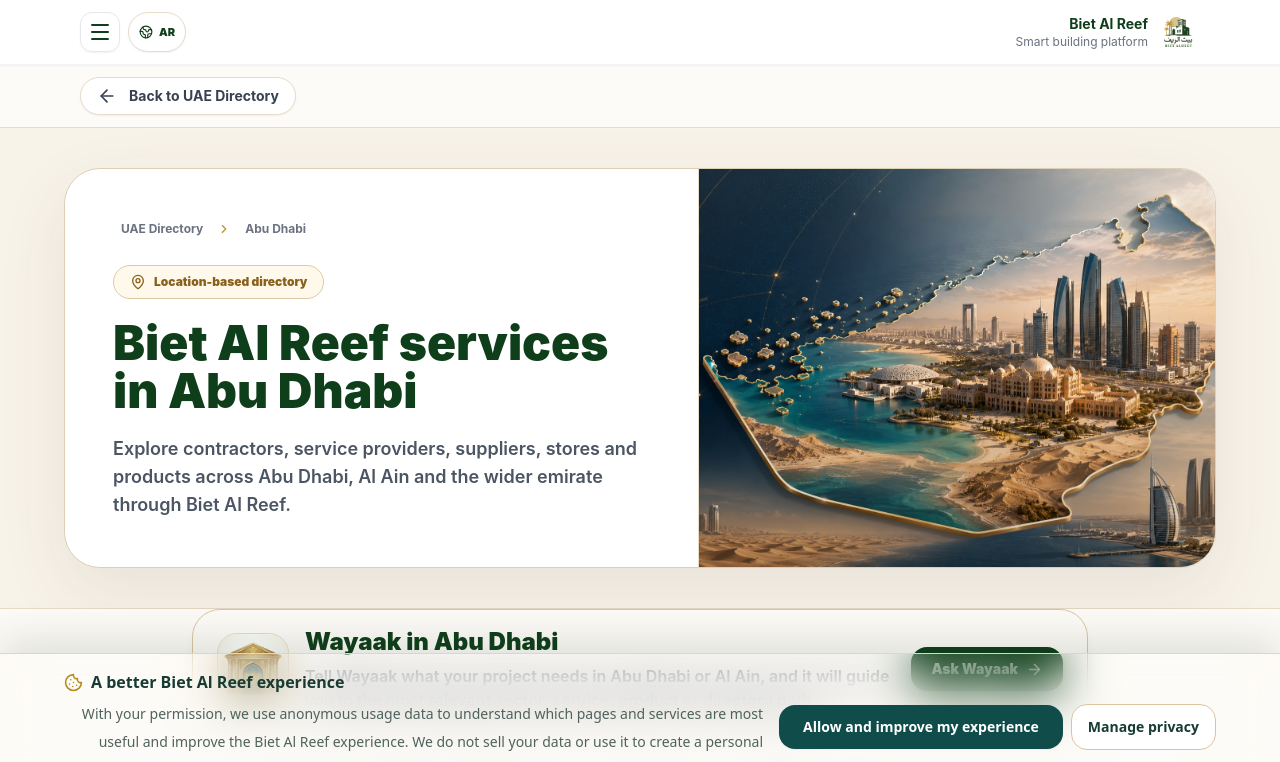
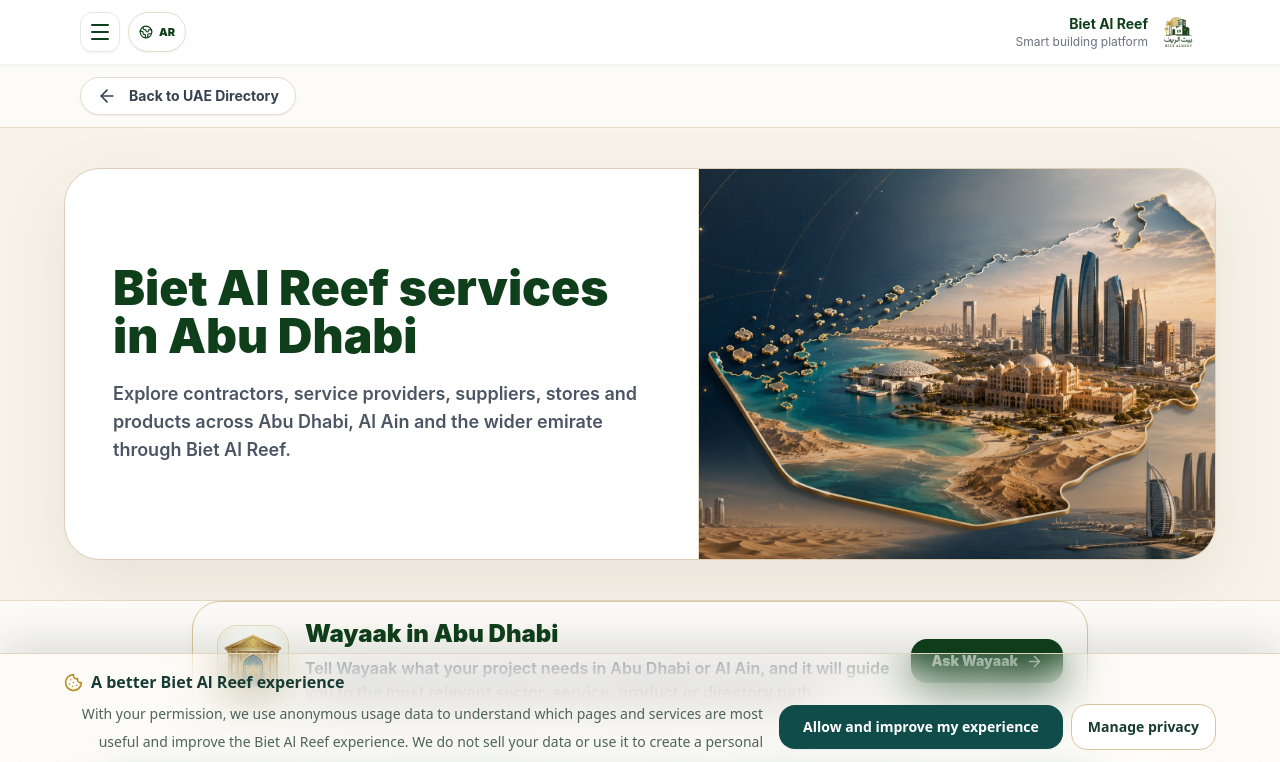
Before and after one commit to bietalreef/bietalreef-landing-new, a Next.js app: page /en/uae/abu-dhabi in a window 1280 px wide. Shown: the top 762 px of the page. Built offline with nearby package versions, Linux system fonts and the light colour scheme.

Commit message:
fix: clean emirate hero and standardize Weyaak card

```diff
--- a/components/UaeDirectoryHero.js
+++ b/components/UaeDirectoryHero.js
@@ -2,7 +2,7 @@
 import Link from 'next/link';
 import { ChevronLeft, ChevronRight, MapPin } from 'lucide-react';
 
-export default function UaeDirectoryHero({ locale = 'ar', title, description, emirate, area, service, image, imageOnly = false }) {
+export default function UaeDirectoryHero({ locale = 'ar', title, description, emirate, area, service, image, imageOnly = false, cleanNavigation = false }) {
   const isEn = locale === 'en';
   const dir = isEn ? 'ltr' : 'rtl';
   const Arrow = isEn ? ChevronRight : ChevronLeft;
@@ -39,16 +39,16 @@
       <div className="mx-auto max-w-6xl overflow-hidden rounded-[2.25rem] border border-[#DDCFB5] bg-white shadow-[0_24px_70px_rgba(62,51,31,.09)]">
         <div className="grid items-stretch lg:grid-cols-[1.1fr_.9fr]">
           <div className="flex flex-col justify-center p-6 md:p-10 lg:p-12">
-            <nav aria-label={isEn ? 'Breadcrumb' : 'مسار الصفحة'} className="mb-6 flex flex-wrap items-center gap-1.5 text-xs font-bold text-gray-500">
+            {!cleanNavigation ? <nav aria-label={isEn ? 'Breadcrumb' : 'مسار الصفحة'} className="mb-6 flex flex-wrap items-center gap-1.5 text-xs font-bold text-gray-500">
               {crumbs.map((crumb, index) => (
                 <span key={`${crumb.label}-${index}`} className="flex items-center gap-1.5">
                   {index ? <Arrow className="h-3.5 w-3.5 text-[#B8922B]" /> : null}
                   {crumb.href ? <Link href={crumb.href} className="rounded-full px-2 py-1 transition hover:bg-[#F8F3E9] hover:text-[#0F3F1A]">{crumb.label}</Link> : <span aria-current="page" className="rounded-full bg-[#F8F3E9] px-2 py-1 text-[#0F3F1A]">{crumb.label}</span>}
                 </span>
               ))}
-            </nav>
-            <span className="inline-flex w-fit items-center gap-2 rounded-full border border-[#DCCAA7] bg-[#FFF9EC] px-4 py-2 text-xs font-black text-[#8A611B]"><MapPin className="h-4 w-4" />{isEn ? 'Location-based directory' : 'دليل حسب الموقع'}</span>
-            <h1 className="mt-5 text-3xl font-black leading-[1.25] text-[#0F3F1A] md:text-5xl">{title}</h1>
+            </nav> : null}
+            {!cleanNavigation ? <span className="inline-flex w-fit items-center gap-2 rounded-full border border-[#DCCAA7] bg-[#FFF9EC] px-4 py-2 text-xs font-black text-[#8A611B]"><MapPin className="h-4 w-4" />{isEn ? 'Location-based directory' : 'دليل حسب الموقع'}</span> : null}
+            <h1 className={`${cleanNavigation ? '' : 'mt-5'} text-3xl font-black leading-[1.25] text-[#0F3F1A] md:text-5xl`}>{title}</h1>
             <p className="mt-5 max-w-3xl text-base font-semibold leading-8 text-gray-600 md:text-lg">{description}</p>
           </div>
           <div className="relative min-h-[250px] overflow-hidden border-t border-[#E6DCC8] bg-[#EEE4D2] lg:min-h-[390px] lg:border-s lg:border-t-0">
--- a/pages/en/uae/[emirate]/index.js
+++ b/pages/en/uae/[emirate]/index.js
@@ -8,6 +8,7 @@
 import UaeDirectorySectorCards from '../../../../components/UaeDirectorySectorCards';
 import UaeDirectoryHero from '../../../../components/UaeDirectoryHero';
 import AbuDhabiDirectoryIntro from '../../../../components/AbuDhabiDirectoryIntro';
+import UaeDirectoryWeyaakCard from '../../../../components/UaeDirectoryWeyaakCard';
 import { UAE_EMIRATES, getEmirate } from '../../../../data/siteTaxonomy';
 import { UAE_ATLAS_IMAGES } from '../../../../data/uaeAtlasImages';
 
@@ -58,9 +59,9 @@
         <Navbar locale="en" />
         <SecondaryHeader locale="en" backUrl="/en/uae" backLabel="Back to UAE Directory" />
         <main dir="ltr" className="bg-[#FDFBF7] text-left">
-          <UaeDirectoryHero locale="en" title={isAbuDhabi ? 'Biet Al Reef services in Abu Dhabi' : `Biet Al Reef services in ${emirate.nameEn}`} description={description} emirate={emirate} image={atlasImageBySlug[emirate.slug]} />
+          <UaeDirectoryHero locale="en" title={isAbuDhabi ? 'Biet Al Reef services in Abu Dhabi' : `Biet Al Reef services in ${emirate.nameEn}`} description={description} emirate={emirate} image={atlasImageBySlug[emirate.slug]} cleanNavigation />
 
-          {isAbuDhabi && <AbuDhabiDirectoryIntro locale="en" />}
+          {isAbuDhabi ? <AbuDhabiDirectoryIntro locale="en" /> : <UaeDirectoryWeyaakCard locale="en" title={`Weyaak in ${emirate.nameEn}`} description={`Tell Weyaak what your project needs in ${emirate.nameEn}, and it will guide you to the right provider, service or offer, product or store.`} />}
 
           {showSeoProof && <SeoProofCardsEn title="Real service path inside Abu Dhabi Directory" desc="The Abu Dhabi page now connects SEO traffic to a verified marble and granite provider, a service path, a product intent and a quotation step instead of staying as generic directory content." />}
 
--- a/pages/uae/[activity].js
+++ b/pages/uae/[activity].js
@@ -2,7 +2,6 @@
 import Navbar from '../../components/Navbar';
 import Footer from '../../components/Footer';
 import SecondaryHeader from '../../components/SecondaryHeader';
-import ClientRequestCard from '../../components/ClientRequestCard';
 import SeoContent from '../../components/SeoContent';
 import FAQ from '../../components/FAQ';
 import UaeSmartFooter from '../../components/UaeSmartFooter';
@@ -10,6 +9,7 @@
 import UaeDirectorySectorCards from '../../components/UaeDirectorySectorCards';
 import UaeDirectoryHero from '../../components/UaeDirectoryHero';
 import AbuDhabiDirectoryIntro from '../../components/AbuDhabiDirectoryIntro';
+import UaeDirectoryWeyaakCard from '../../components/UaeDirectoryWeyaakCard';
 import { UAE_EMIRATES, getEmirate } from '../../data/siteTaxonomy';
 import { UAE_ATLAS_IMAGES } from '../../data/uaeAtlasImages';
 
@@ -64,9 +64,9 @@
         <Navbar />
         <SecondaryHeader backUrl="/uae" backLabel="العودة إلى دليل الإمارات" />
         <main>
-          <UaeDirectoryHero locale="ar" title={pageData.h1} description={pageData.desc} emirate={emirate} image={atlasImageBySlug[emirate.slug]} />
+          <UaeDirectoryHero locale="ar" title={pageData.h1} description={pageData.desc} emirate={emirate} image={atlasImageBySlug[emirate.slug]} cleanNavigation />
 
-          {isAbuDhabi ? <AbuDhabiDirectoryIntro locale="ar" /> : <ClientRequestCard title={`تبحث عن مزود خدمة في ${emirate.nameAr}؟`} desc="اختر النشاط المطلوب أولاً، أو أرسل تفاصيل مشروعك مباشرة عبر وياك." buttonText={`اطلب عرض سعر في ${emirate.nameAr}`} />}
+          {isAbuDhabi ? <AbuDhabiDirectoryIntro locale="ar" /> : <UaeDirectoryWeyaakCard locale="ar" title={`وياك في ${emirate.nameAr}`} description={`أخبر وياك بما يحتاجه مشروعك في ${emirate.nameAr}، وسيساعدك في الوصول إلى مزود الخدمة أو الخدمة والعرض أو المنتج والمتجر المناسب.`} />}
 
           {showAlHootSeoPath && <SeoProofCards title="مسار حقيقي داخل صفحة أبوظبي" desc="هذه الصفحة لا تكتفي بنص SEO عام. يوجد داخلها مثال واضح لمسار العميل: مزود موثق للرخام والجرانيت، خدمة قابلة للطلب، منتج واضح، وخطوة معاينة أو عرض سعر مرتبطة بملف مصنع الحوت." />}
 
```
